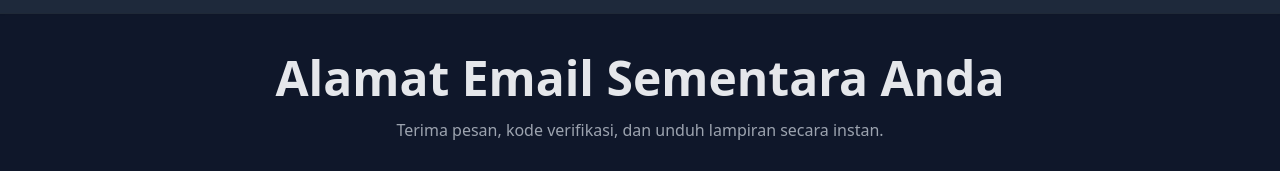
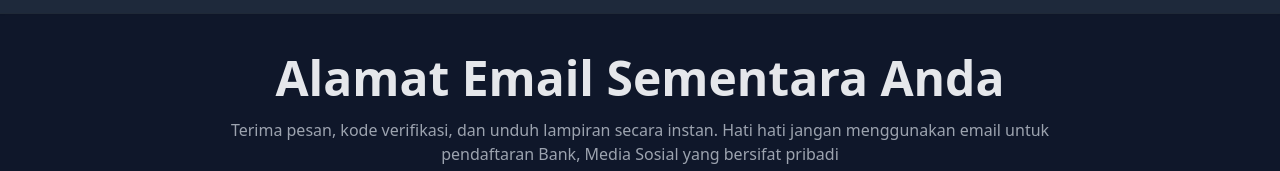
Before and after one commit to bell6one1/temp-mail, a plain HTML site: page index.html in a window 1280 px wide. Shown: the part 47-218 px from the top of the page. Drawn offline with nearby package versions, Linux system fonts and the light colour scheme; no server answers.

Commit message:
Add files via upload

```diff
--- a/index.html
+++ b/index.html
@@ -82,7 +82,7 @@
 
         <div class="text-center mb-8">
             <h2 class="text-3xl md:text-5xl font-extrabold mb-4">Alamat Email Sementara Anda</h2>
-            <p class="text-gray-500 dark:text-gray-400">Terima pesan, kode verifikasi, dan unduh lampiran secara instan.</p>
+            <p class="text-gray-500 dark:text-gray-400">Terima pesan, kode verifikasi, dan unduh lampiran secara instan. Hati hati jangan menggunakan email untuk pendaftaran Bank, Media Sosial yang bersifat pribadi</p>
         </div>
 
         <!-- Email Address Card -->
```
